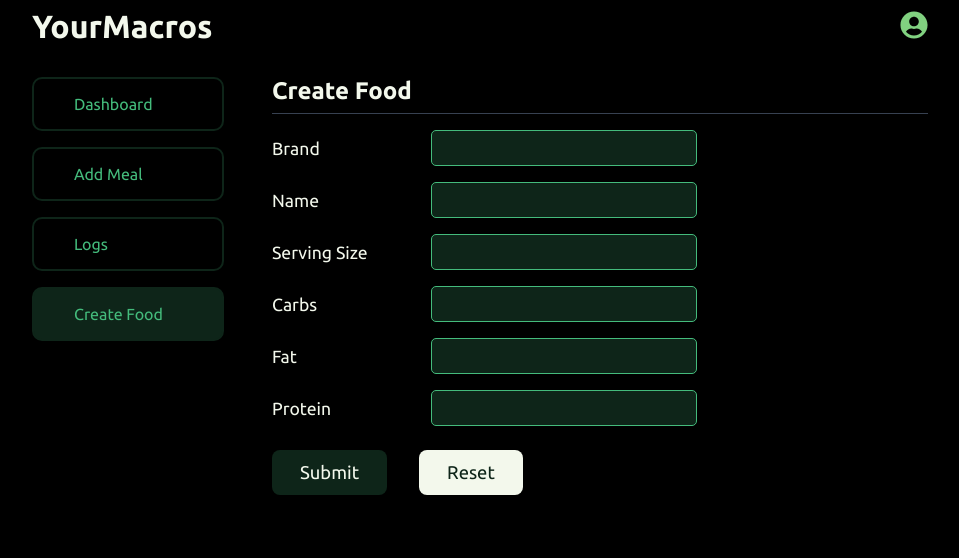
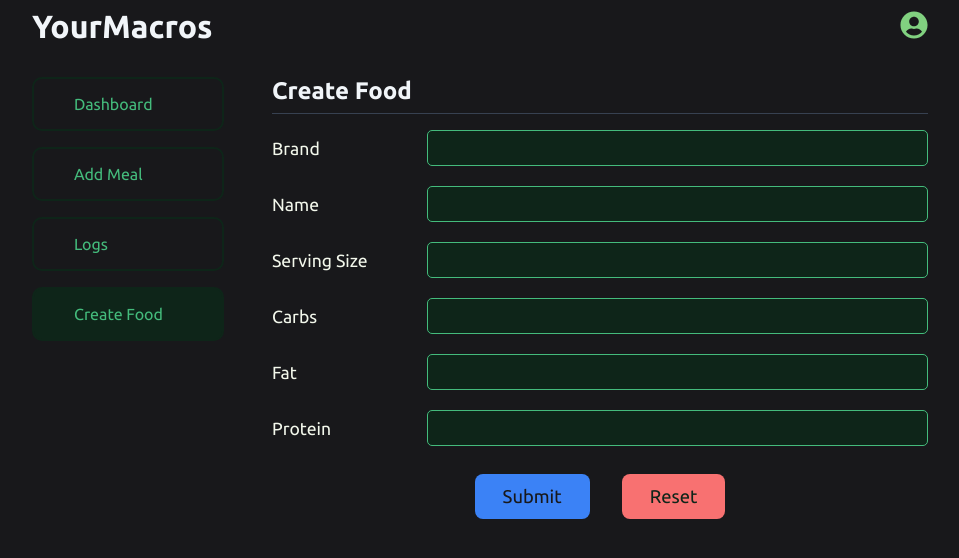
Before and after one commit to jonmico/your-macros, a React (Vite) app in the folder client/: page /create-food in a window 1280 px wide. Shown: the top 558 px of the page, without its empty margins (160-1119 px from the left). Built offline with nearby package versions, Linux system fonts and the light colour scheme; some icons are missing.

Commit message:
Change some colors on the buttons.

```diff
--- a/client/src/components/button/button.styled.tsx
+++ b/client/src/components/button/button.styled.tsx
@@ -5,19 +5,18 @@ export const PrimaryButton = styled.button`
   border-radius: 8px;
   font-size: 1.15rem;
   padding: 0.75rem 1.75rem;
-  background-color: var(--secondary);
-  color: var(--text);
+  background-color: var(--color-blue-500);
+  color: var(--color-zinc-900);
   cursor: pointer;
 
   transition: color 0.2s ease-in-out, background-color 0.2s ease-in-out;
 
   &:hover {
-    background-color: var(--accent);
-    color: var(--background);
+    background-color: var(--color-blue-600);
   }
 
   &:active {
-    background-color: var(--secondary);
+    background-color: var(--color-blue-400);
   }
 
   &:focus {
@@ -25,16 +24,15 @@ export const PrimaryButton = styled.button`
   }
 `;
 
-export const SecondaryButton = styled(PrimaryButton)`
-  background-color: var(--text);
+export const ResetButton = styled(PrimaryButton)`
+  background-color: var(--color-red-400);
   color: var(--secondary);
 
   &:hover {
-    background-color: var(--secondary);
-    color: var(--white);
+    background-color: var(--color-red-500);
   }
 
   &:active {
-    background-color: var(--accent);
+    background-color: var(--color-red-300);
   }
 `;
--- a/client/src/components/create-food-form/create-food-form.styled.tsx
+++ b/client/src/components/create-food-form/create-food-form.styled.tsx
@@ -3,14 +3,14 @@ import styled from 'styled-components';
 export const StyledForm = styled.form`
   display: flex;
   flex-direction: column;
-  gap: 1rem;
+  width: 100%;
+  gap: 1.25rem;
   padding-top: 1rem;
 `;
 
 export const FormRow = styled.div`
   display: flex;
-  /* grid-template-columns: 0.5fr 1fr 1.5fr; */
-  gap: 1.5rem;
+  gap: 1.25rem;
   align-items: center;
 `;
 
@@ -22,13 +22,13 @@ export const FormLabel = styled.label`
 
 export const InputErrorContainer = styled.div`
   display: flex;
+  width: 100%;
   flex-direction: column;
   gap: 0.25rem;
 `;
 
 export const FormInput = styled.input`
   height: 2.25rem;
-  min-width: 13rem;
   padding: 0.25rem 0.5rem;
 
   border-radius: 5px;
@@ -57,6 +57,7 @@ export const FormError = styled.p`
 
 export const ButtonContainer = styled.div`
   display: flex;
+  justify-content: center;
   padding-top: 0.5rem;
   gap: 2rem;
 `;
--- a/client/src/components/create-food-form/create-food-form.tsx
+++ b/client/src/components/create-food-form/create-food-form.tsx
@@ -1,5 +1,5 @@
 import { useState } from 'react';
-import { PrimaryButton, SecondaryButton } from '../button/button.styled';
+import { PrimaryButton, ResetButton } from '../button/button.styled';
 import {
   ButtonContainer,
   FormRow,
@@ -227,13 +227,9 @@ export default function CreateFoodForm() {
         <PrimaryButton disabled={isLoading} type={'submit'}>
           Submit
         </PrimaryButton>
-        <SecondaryButton
-          disabled={isLoading}
-          type={'reset'}
-          onClick={handleReset}
-        >
+        <ResetButton disabled={isLoading} type={'reset'} onClick={handleReset}>
           Reset
-        </SecondaryButton>
+        </ResetButton>
       </ButtonContainer>
     </StyledForm>
   );
--- a/client/src/styles/global-styles.tsx
+++ b/client/src/styles/global-styles.tsx
@@ -30,6 +30,17 @@ const GlobalStyles = createGlobalStyle`
   --color-gray-700: #374151;
   --color-gray-800: #1f2937;
   --color-gray-900: #111827;
+
+  // Zinc
+  --color-zinc-100: #f4f4f5;
+  --color-zinc-200: #e4e4e7;
+  --color-zinc-300: #d4d4d8;
+  --color-zinc-400: #a1a1aa;
+  --color-zinc-500: #71717a;
+  --color-zinc-600: #52525b;
+  --color-zinc-700: #3f3f46;
+  --color-zinc-800: #27272a;
+  --color-zinc-900: #18181b;
 
   // Red
   --color-red-100: #fee2e2;
@@ -108,8 +119,8 @@ const GlobalStyles = createGlobalStyle`
 
 body {
   font-family: 'Ubuntu', sans-serif;
-  color: var(--text);
-  background-color: var(--background);
+  color: var(--color-slate-100);
+  background-color: var(--color-zinc-900);
 }
 
 button, input {
@@ -117,7 +128,7 @@ button, input {
 }
 
 *:disabled {
-  cursor: not-allowed
+  cursor: not-allowed;
 }
 `;
 
```
